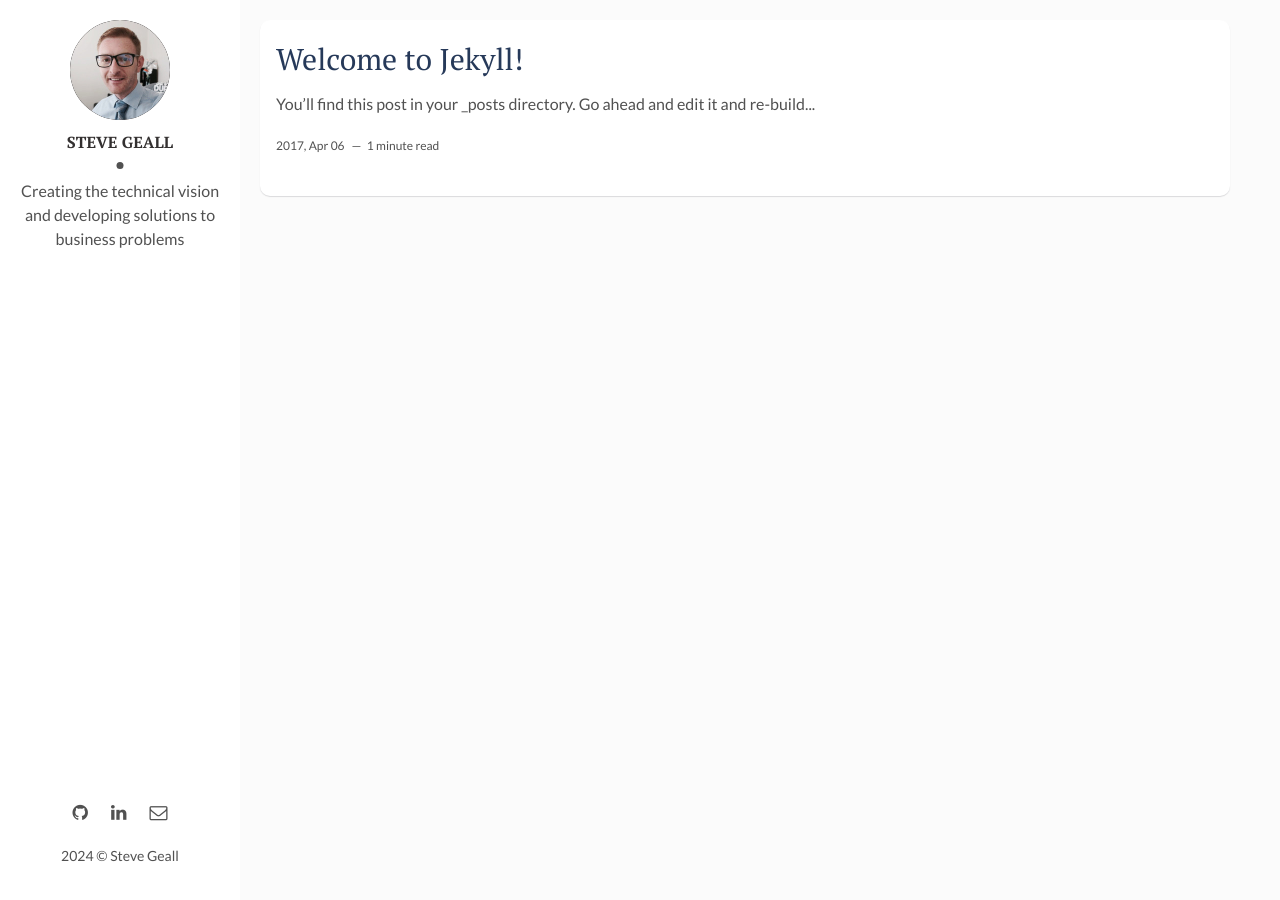
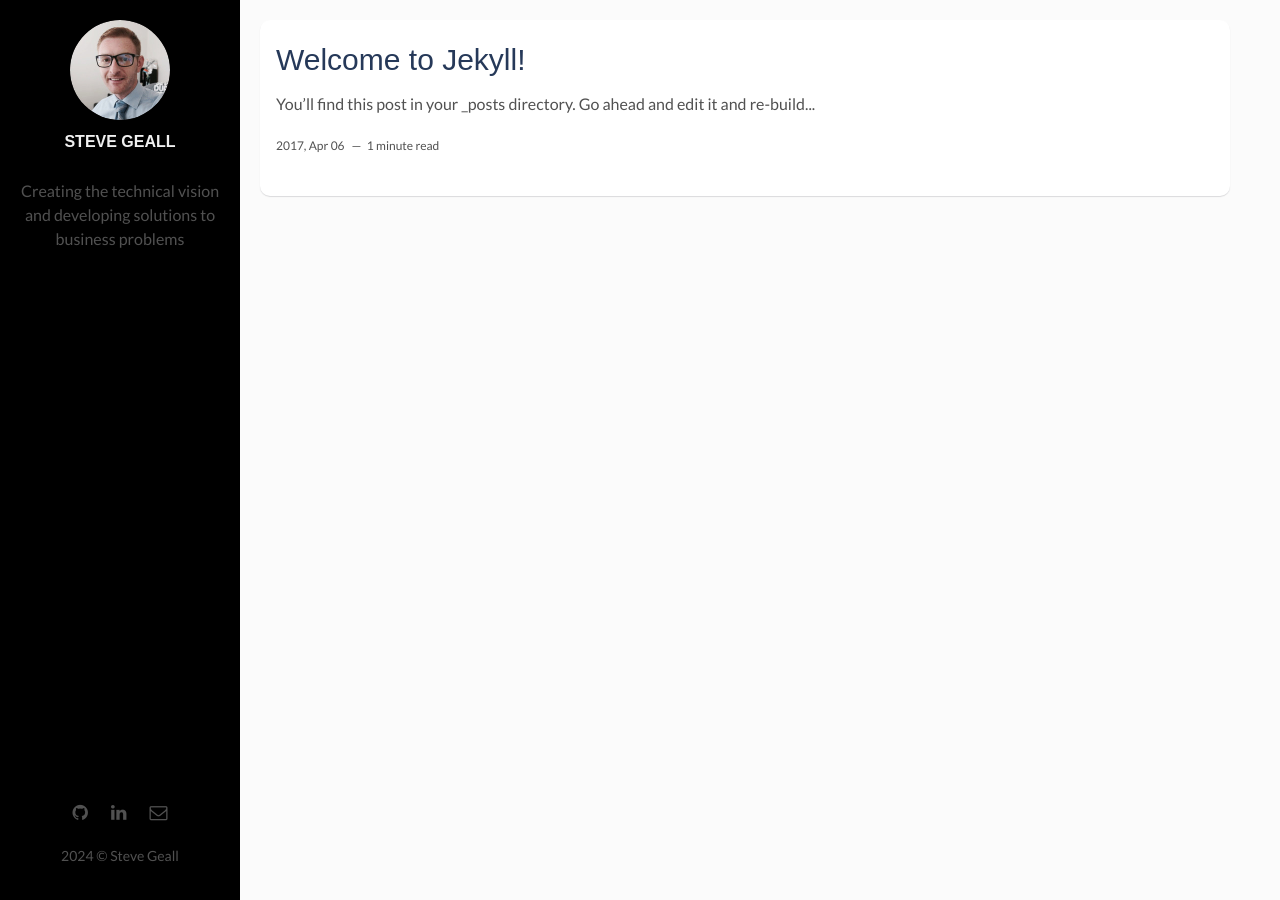
Before and after one commit to borough11/borough11.github.io, a Jekyll site: the page built from index.html, in a window 1280 px wide. Built offline with Jekyll 4.4.1, drawn with Linux system fonts in a browser that asks for light colours; the list of posts is cut into pages by our own code.

Commit message:
modified:   assets/css/main.css

```diff
--- a/assets/css/main.css
+++ b/assets/css/main.css
@@ -933,7 +933,7 @@
   width: 240px;
   height: 100%;
   padding: 20px 10px;
-  background-color: #ffffff;
+  background-color: #000000;
 }
 
 .about {
@@ -969,16 +969,17 @@
 }
 
 .about .author-name {
-  font-family: 'PT Serif', serif;
+  font-family: 'Outfit', sans-serif;
   margin: 0 0 10px;
   position: relative;
   padding-bottom: 15px;
   font-size: 16px;
   text-transform: uppercase;
-  color: #333030;
+  color: #f0f0f0;
   font-weight: 700;
 }
 
+/*
 .about .author-name::after {
   content: "";
   position: absolute;
@@ -994,6 +995,7 @@
           border-radius: 100%;
   background-color: #515151;
 }
+  */
 
 .about p {
   font-size: 16px;
@@ -1162,7 +1164,7 @@
 }
 
 .post .post-content .post-title a {
-  font-family: 'PT Serif', serif;
+  font-family: 'Outfit', sans-serif;
   text-decoration: none;
   color: #263959;
 }
```
